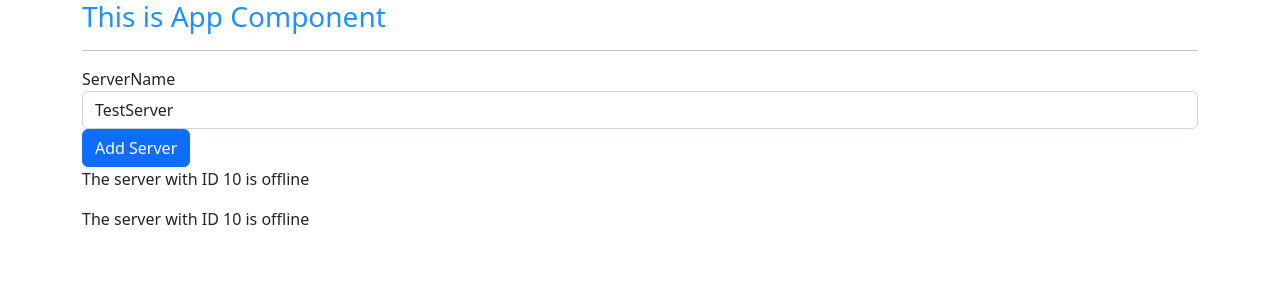
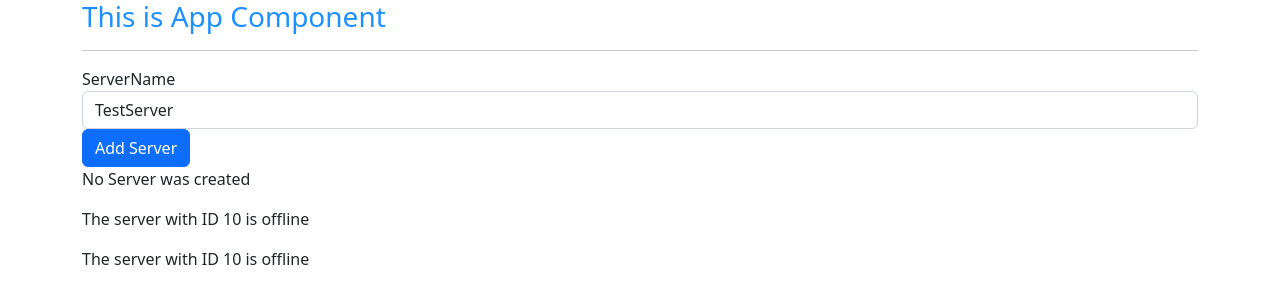
Before and after one commit to SPNandhini/AngularApp, an Angular app: page / in a window 1280 px wide. Shown: the top 304 px of the page. Built offline with nearby package versions, Linux system fonts and the light colour scheme.

Commit message:
ngTemplate with else

```diff
--- a/src/app/servers/servers.component.html
+++ b/src/app/servers/servers.component.html
@@ -5,6 +5,9 @@
 <button class="btn btn-primary" [disabled]="!allowNewServer"
 (click)="onCreateServer()">Add Server</button>
 <!-- <p>{{serverCreationStatus}}</p> -->
-<p *ngIf="serverCreated">{{serverCreationStatus}}</p>
+<p *ngIf="serverCreated; else noServer">{{serverCreationStatus}}</p>
+<ng-template #noServer>
+    <p>No Server was created</p>
+</ng-template>
 <app-server></app-server>
 <app-server></app-server>
```
